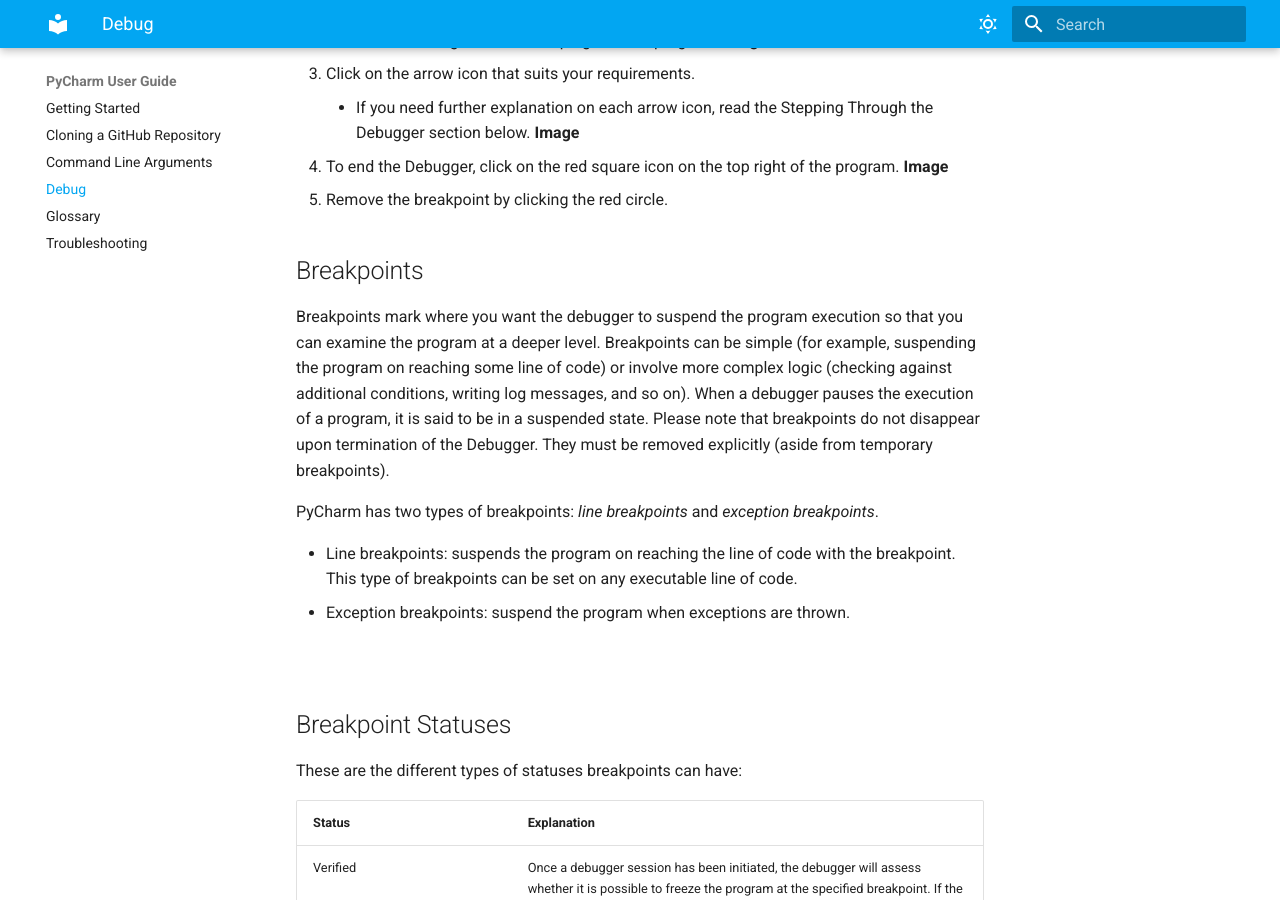
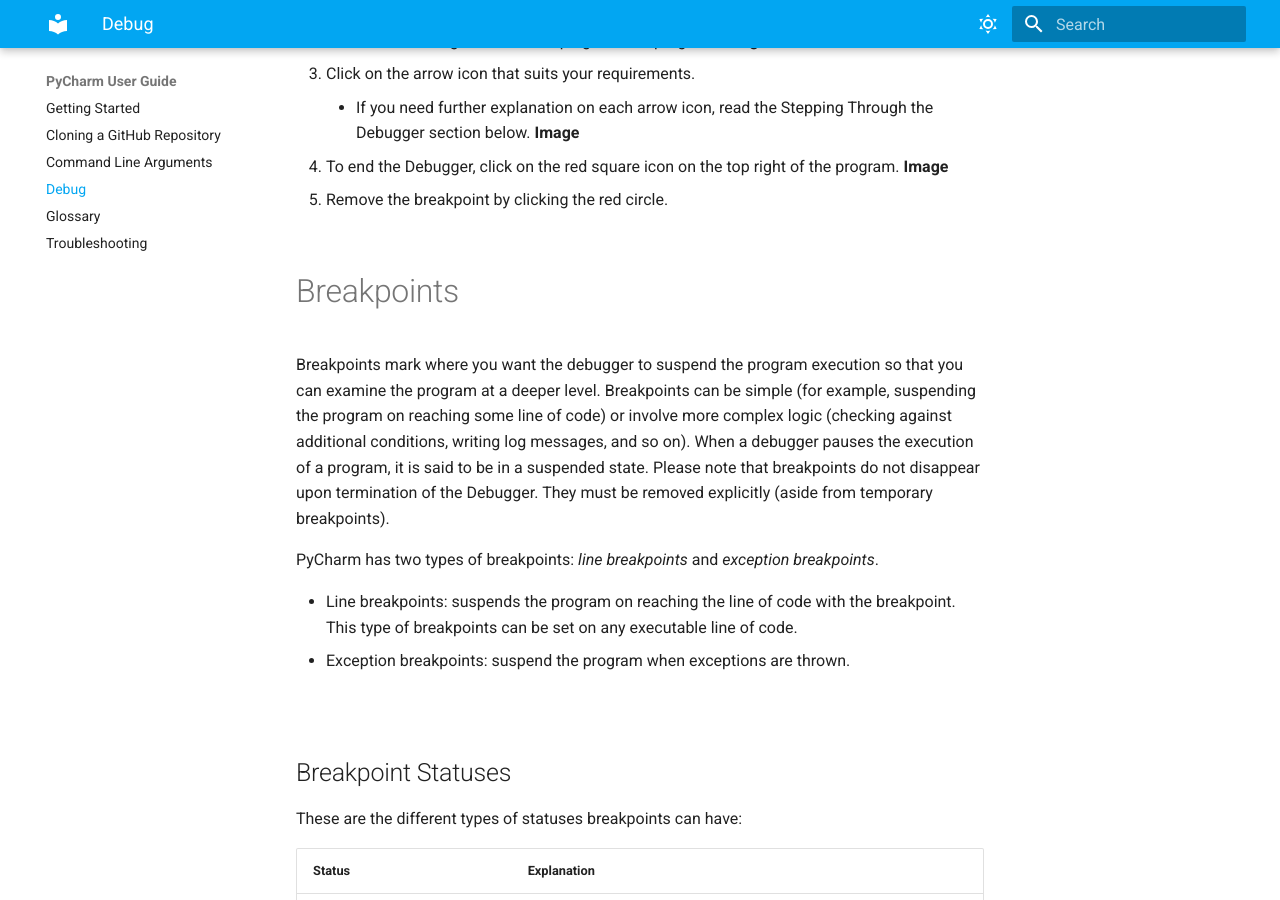
Before and after one commit to Ehsan138/UserGuide, an MkDocs documentation site: the page built from docs/debug.md, in a window 1280 px wide and 900 px high, scrolled down 763 px. Built offline with MkDocs 1.6.1 and Material for MkDocs 9.7.7, drawn with Linux system fonts in a browser that asks for light colours.

```diff
--- a/docs/debug.md
+++ b/docs/debug.md
@@ -23,9 +23,10 @@ Before you start, make sure that you have your project open.
 4. To end the Debugger, click on the red square icon on the top right of the program.
 **Image**
 5. Remove the breakpoint by clicking the red circle.
+
 <br/>
 
-## Breakpoints
+# Breakpoints
 Breakpoints mark where you want the debugger to suspend the program execution so that you can examine the program at a deeper level. Breakpoints can be simple (for example, suspending the program on reaching some line of code) or involve more complex logic (checking against additional conditions, writing log messages, and so on). When a debugger pauses the execution of a program, it is said to be in a suspended state.
 Please note that breakpoints do not disappear upon termination of the Debugger. They must be removed explicitly (aside from temporary breakpoints).
 
@@ -81,7 +82,6 @@ The state of the program is captured through frames. When the program is suspend
 
 A frame in the context of programming represents the currently active method or function call, and it contains the local variables, arguments, and code context necessary for expression evaluation. As each method is invoked, a new frame is created and added to the top of the frame stack, and when the method execution is completed, the corresponding frame is removed from the stack in a last in, first out fashion. Examining frames is useful for understanding the specific arguments passed to a method and the state of the calling method at the time of invocation.
 
-<br/>
 
 ## Examine Variables
 
@@ -91,7 +91,7 @@ t's important to keep in mind the scope and lifetime of variables. If a particul
 
 **Image**
 
-<br/>
+
 
 ## Copy Variables
 * To copy the name of a variable, right-click the variable and select **Copy Name**.
@@ -112,7 +112,6 @@ If you want to compare two values of variables, you can use the "Compare Value w
 In PyCharm, you can use a dedicated dialog to inspect variables, which can be helpful when you need to monitor a particular variable or object reference while still being able to navigate through different frames and threads.
 * Right-click the variable on the Variables tab and select **Inspect**.
 
-<br/>
 
 ## View Variables as an Array
 1. Go to the Variables tab and select an array or a DataFrame.
@@ -120,7 +119,6 @@ In PyCharm, you can use a dedicated dialog to inspect variables, which can be he
 3. The Data View window will open.
 **Image**
 
-<br/>
 
 ## Set Variable Values
 If you want to test a program under certain conditions or modify its behaviour at runtime, you can do so by setting the variable values.
@@ -128,7 +126,6 @@ If you want to test a program under certain conditions or modify its behaviour a
 2. Enter the value you want to test and press ⏎.
 **Image**
 
-<br>
 
 # Stepping Through the Debugger
 In programming, stepping refers to the process of controlling the execution of a program step-by-step.
@@ -137,14 +134,12 @@ PyCharm offers various stepping actions which you use depending on your requirem
 
 **Image**
 
-<br/>
 
 ## Step Over
 The "Step Over" tool allows you to proceed to the next line of code, regardless of whether it contains any method calls. If the current line does include method calls, the implementation of those methods will be skipped, and you will move directly to the next line of the caller method.
 
 * Click the Step Over button or press F8.
 
-<br/>
 
 ## Step Into
 The "Step Into" tool allows you to move into a method to view what is happening inside. This option is useful when you are unsure if the method is producing the correct output.
@@ -158,14 +153,13 @@ To customize this list:
 2. On the Debugger.Stepping page that appears, select **Do not step into library scripts** if you want to skip all library scripts.
 3. To prevent stepping into particular scripts, select the **Do not step into scripts** checkbox and create a list of these scripts using the toolbar buttons.
 
-<br/>
 
 ## Step Into My Code
 Select "Step Into my Code" if you want to stop debugger from stepping into library classes.
 
 * Click the Step Into My Code button (⌥ ⇧ F7).
 
-<br/>
+
 
 ## Smart Step Into
 
@@ -178,14 +172,12 @@ If you have more than one method call on a single line and want to select certai
 
 "Smart Step Into" is automatically used whenever there are several method calls in one line. To turn off this default setting, go to **Settings | Build, Execution, Deployment | Debugger | Stepping** and unclick the **Always do smart step into** checkbox.
 
-<br/>
 
 ## Step Out
 The "Step Out" tool allows you to exit the current method and move to the caller method.
 
 * Click the Step Out button or press ⌥ ⇧ F8.
 
-<br/>
 
 ## Run to Cursor
 "Run to Cursor" allows the program to continue running until the position of the caret is reached.
@@ -194,14 +186,13 @@ The "Step Out" tool allows you to exit the current method and move to the caller
 2. Click the Run to Cursor button or press ⌥ F9.
 3. Alternatively, you can click on the line number in the gutter to initiate "Run to Cursor".
 
-<br/>
+
 
 ## Force Step Into
 Use this method if you want the debugger to step into the method even if it is skipped by the normal **Step Into**.
 
 * Click the Force Step Into button or press ⌥ ⇧ F7.
 
-<br/>
 
 ## Force Run to Cursor
 The "Force Run to Cursor" tool means the program will continue running until the position of the caret is reached, ignoring all breakpoints encountered along the way.
@@ -209,14 +200,12 @@ The "Force Run to Cursor" tool means the program will continue running until the
 1. Place the caret at the desired line where you want the program to freeze.
 2. From the main menu, select **Run | Debugging Actions | Force Run to Cursor** or press ⌘ ⌥ F9.
 
-<br/>
 
 ## Force Step Over
 The "Force Step Over" tool moves to the next line of code, even if the current line contains method calls. If any breakpoints are present within the called methods, they will be ignored.
 
 * From the main menu, select **Run | Debugging Actions | Force Step Over** or press ⌥ ⇧ F8.
 
-<br/>
 
 ## Jump to Cursor
 The "Jump to Cursor" tool halts the execution of the program and jumps to the line where the caret is currently located, bypassing any breakpoints encountered along the way.
```
Also changed, not shown: docs/glossary.md (+5 -1 lines), docs/troubleshoot.md (+6 -0 lines), docs/images/debug/debug_gutter.png (added), docs/images/debug/py_breakpoints_added.png (added).
